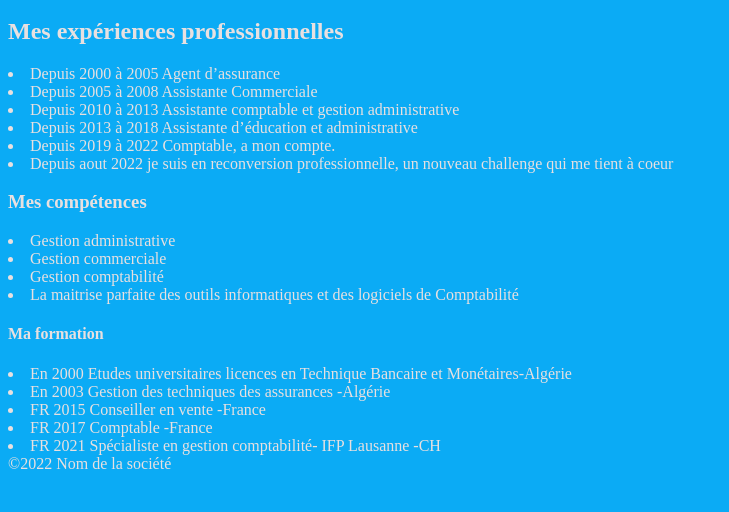
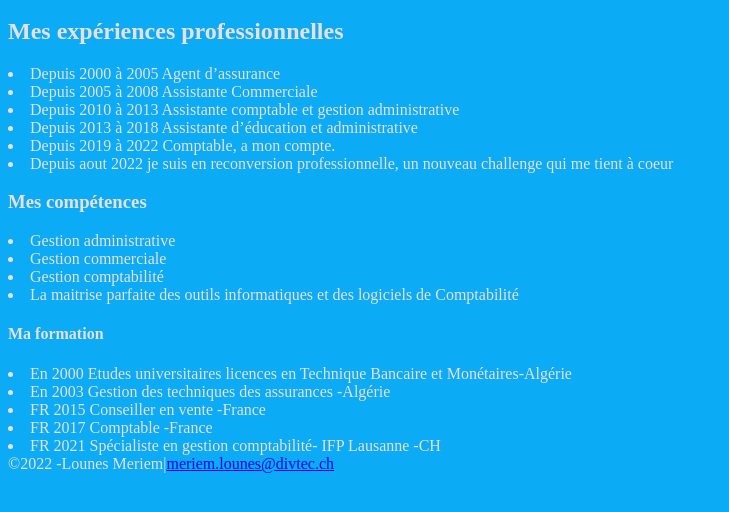
Before and after one commit to divtec-cejef/mon-cv-01-lounesmeriem, a plain HTML site: page index.html in a window 1280 px wide. Shown: the part 214-726 px from the top of the page, without its empty margins (0-729 px from the left). Drawn offline with Linux system fonts and the light colour scheme.

Commit message:
ajouter le copyright l'année et l'adresse mail

```diff
--- a/index.html
+++ b/index.html
@@ -65,7 +65,7 @@
         <li>FR 2021 Spécialiste en gestion comptabilité- IFP Lausanne -CH</li>
 </main>
 <footer>
-    &copy;2022 Nom de la société
+    &copy;2022 -Lounes Meriem|<a href="https://outlook.office.com/mail/">meriem.lounes@divtec.ch</a>
 </footer>
 
 </body>
```
